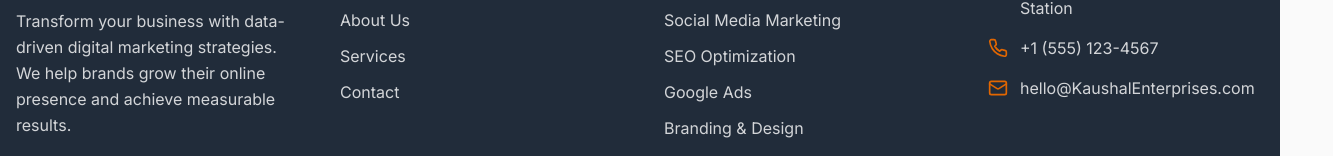
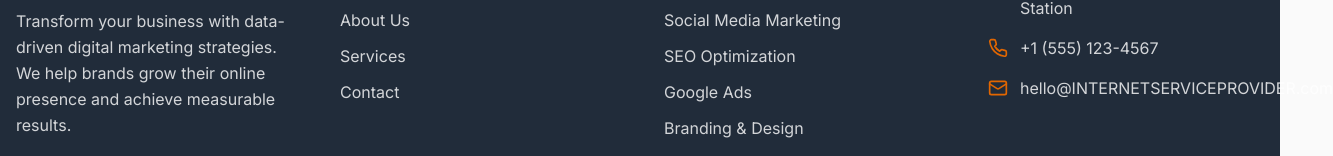
Before and after one commit to shivshivam1802/GAUR-MARKETING, a Next.js app: page / in a window 1280 px wide. Shown: the part 3680-3836 px from the top of the page, 1333 px wide, since content can reach past the window. Built offline with nearby package versions, Linux system fonts and the light colour scheme.

Commit message:
Update email address in footer component

```diff
--- a/components/footer.tsx
+++ b/components/footer.tsx
@@ -85,7 +85,7 @@ export function Footer() {
               </li>
               <li className="flex items-center space-x-3">
                 <Mail size={20} className="text-accent flex-shrink-0" />
-                <span className="text-white/80">hello@KaushalEnterprises.com</span>
+                <span className="text-white/80">hello@INTERNETSERVICEPROVIDER.com</span>
               </li>
             </ul>
           </div>
```
